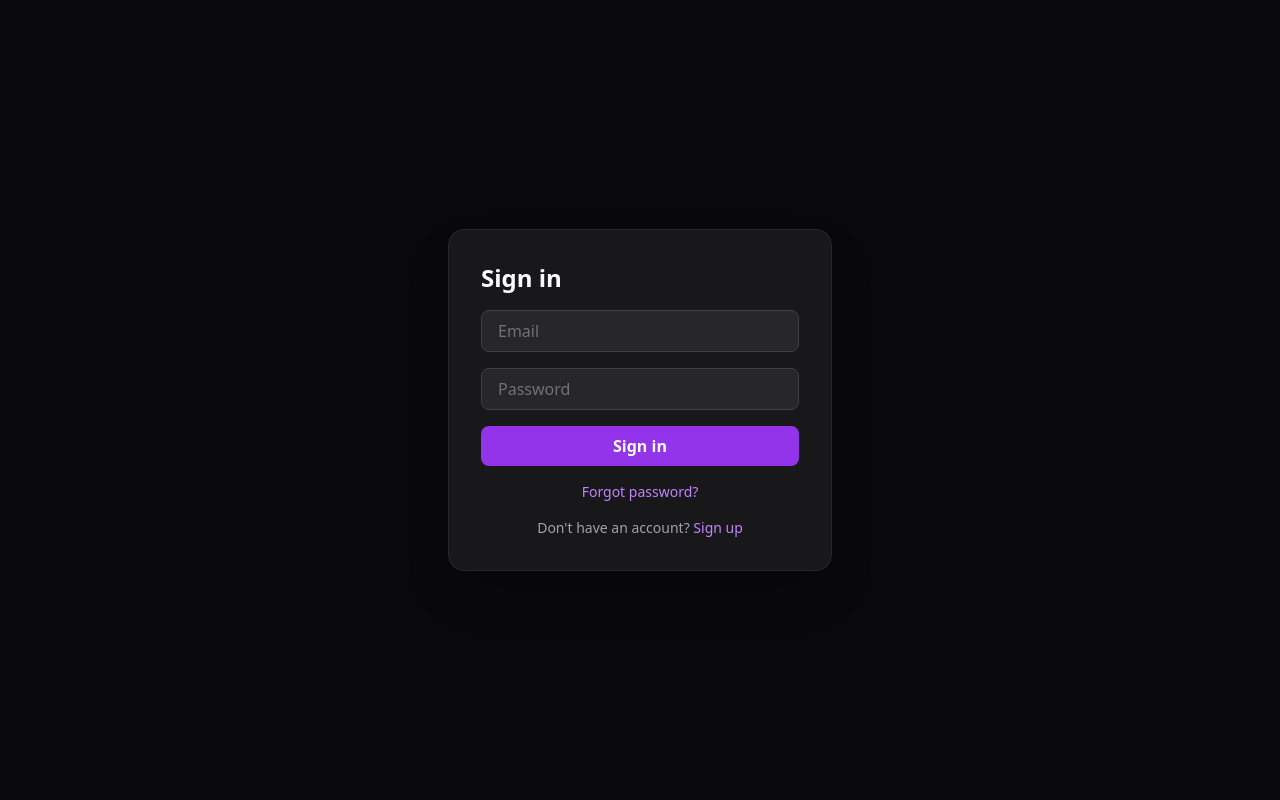
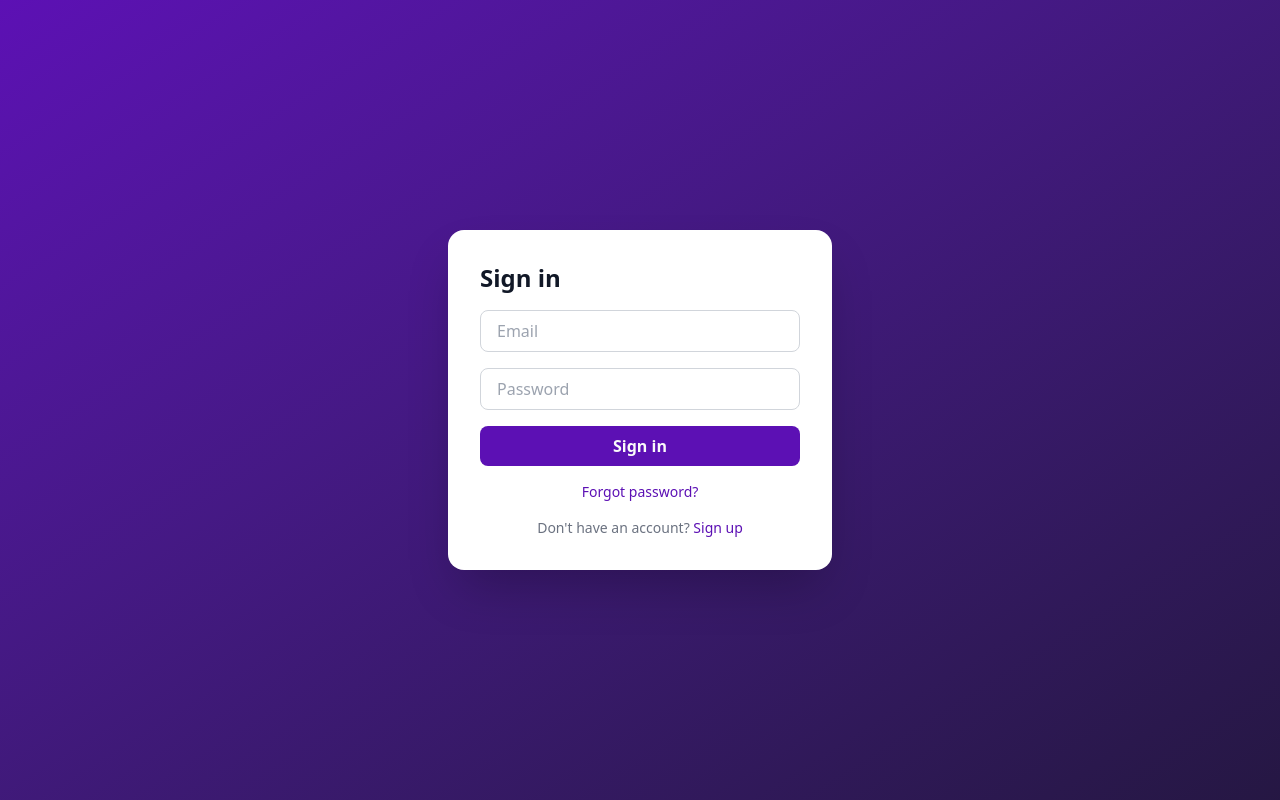
Before and after one commit to Concertable/auth, an ASP.NET Core app: page /Account/Login in a window 1280 px wide. Run offline with ASP.NET Core 8, Linux system fonts and the light colour scheme; some libraries are stand-ins or nearby versions.

Commit message:
restyle auth pages with brand tokens copied from SPA
Drops the dark zinc theme and the made-up --primary-hover var. _Layout
now copies the SPA's --primary / --primary-foreground / --secondary /
--tertiary oklch values verbatim from app/src/index.css and maps them to
Tailwind utility names via tailwind.config.theme.extend.colors, so each
page reads bg-primary text-primary-foreground hover:bg-primary/90 — the
same idiom shadcn/ui uses in the SPA. Body has a subtle in-family
violet→dark-violet gradient (primary→tertiary), white card.

```diff
--- a/Pages/Account/Login.cshtml
+++ b/Pages/Account/Login.cshtml
@@ -3,32 +3,32 @@
 @{ ViewData["Title"] = "Sign in to Concertable"; }
 
 <form method="post" class="space-y-4">
-    <h1 class="text-2xl font-bold text-white">Sign in</h1>
+    <h1 class="text-2xl font-bold text-gray-900">Sign in</h1>
 
     @if (!string.IsNullOrEmpty(Model.ErrorMessage))
     {
-        <div class="text-red-400 text-sm">@Model.ErrorMessage</div>
+        <div class="text-red-600 text-sm">@Model.ErrorMessage</div>
     }
 
     <input asp-for="Email" type="email"
-           class="w-full px-4 py-2 bg-zinc-800 border border-zinc-700 rounded-lg text-white placeholder-zinc-500 focus:outline-none focus:ring-2 focus:ring-purple-500"
+           class="w-full px-4 py-2 border border-gray-300 rounded-lg text-gray-900 placeholder-gray-400 focus:outline-none focus:ring-2 focus:ring-primary"
            placeholder="Email" required />
     <input asp-for="Password" type="password"
-           class="w-full px-4 py-2 bg-zinc-800 border border-zinc-700 rounded-lg text-white placeholder-zinc-500 focus:outline-none focus:ring-2 focus:ring-purple-500"
+           class="w-full px-4 py-2 border border-gray-300 rounded-lg text-gray-900 placeholder-gray-400 focus:outline-none focus:ring-2 focus:ring-primary"
            placeholder="Password" required />
 
     <input asp-for="ReturnUrl" type="hidden" />
 
     <button type="submit"
-            class="w-full py-2 bg-purple-600 hover:bg-purple-700 text-white rounded-lg font-semibold transition">
+            class="w-full py-2 bg-primary text-primary-foreground hover:bg-primary/90 rounded-lg font-semibold transition">
         Sign in
     </button>
 
-    <p class="text-sm text-zinc-400 text-center">
-        <a href="/Account/ForgotPassword" class="text-purple-400 hover:underline">Forgot password?</a>
+    <p class="text-sm text-gray-500 text-center">
+        <a href="/Account/ForgotPassword" class="text-primary hover:underline">Forgot password?</a>
     </p>
 
-    <p class="text-sm text-zinc-400 text-center">
-        Don't have an account? <a href="/Account/Register" class="text-purple-400 hover:underline">Sign up</a>
+    <p class="text-sm text-gray-500 text-center">
+        Don't have an account? <a href="/Account/Register" class="text-primary hover:underline">Sign up</a>
     </p>
 </form>
--- a/Pages/Account/Logout.cshtml
+++ b/Pages/Account/Logout.cshtml
@@ -3,13 +3,13 @@
 @{ ViewData["Title"] = "Sign out"; }
 
 <form method="post" class="space-y-4 text-center">
-    <h1 class="text-2xl font-bold text-white">Sign out</h1>
-    <p class="text-zinc-400">Are you sure you want to sign out?</p>
+    <h1 class="text-2xl font-bold text-gray-900">Sign out</h1>
+    <p class="text-gray-600">Are you sure you want to sign out?</p>
 
     <input asp-for="LogoutId" type="hidden" />
 
     <button type="submit"
-            class="w-full py-2 bg-purple-600 hover:bg-purple-700 text-white rounded-lg font-semibold transition">
+            class="w-full py-2 bg-primary text-primary-foreground hover:bg-primary/90 rounded-lg font-semibold transition">
         Sign out
     </button>
 </form>
--- a/Pages/Shared/_Layout.cshtml
+++ b/Pages/Shared/_Layout.cshtml
@@ -5,9 +5,35 @@
     <meta name="viewport" content="width=device-width, initial-scale=1" />
     <title>@(ViewData["Title"] ?? "Concertable")</title>
     <script src="https://cdn.tailwindcss.com"></script>
+    <style>
+        :root {
+            --primary: oklch(0.42 0.22 295);
+            --primary-foreground: oklch(0.985 0 0);
+            --secondary: oklch(0.60 0.20 295);
+            --secondary-foreground: oklch(0.985 0 0);
+            --tertiary: oklch(0.25 0.08 295);
+            --tertiary-foreground: oklch(0.85 0.10 295);
+        }
+    </style>
+    <script>
+        tailwind.config = {
+            theme: {
+                extend: {
+                    colors: {
+                        primary: 'var(--primary)',
+                        'primary-foreground': 'var(--primary-foreground)',
+                        secondary: 'var(--secondary)',
+                        'secondary-foreground': 'var(--secondary-foreground)',
+                        tertiary: 'var(--tertiary)',
+                        'tertiary-foreground': 'var(--tertiary-foreground)'
+                    }
+                }
+            }
+        }
+    </script>
 </head>
-<body class="min-h-screen bg-zinc-950 text-zinc-100 flex items-center justify-center font-sans antialiased">
-    <main class="w-full max-w-sm bg-zinc-900 border border-zinc-800 rounded-2xl shadow-2xl p-8">
+<body class="min-h-screen flex items-center justify-center font-sans antialiased bg-gradient-to-br from-primary to-tertiary">
+    <main class="w-full max-w-sm bg-white rounded-2xl shadow-2xl p-8">
         @RenderBody()
     </main>
 </body>
```
Also changed, not shown: Pages/Account/ChangePassword.cshtml (+7 -7 lines), Pages/Account/ForgotPassword.cshtml (+6 -6 lines), Pages/Account/Register.cshtml (+10 -10 lines), Pages/Account/ResetPassword.cshtml (+6 -6 lines), Pages/Account/VerifyEmail.cshtml (+5 -5 lines).
